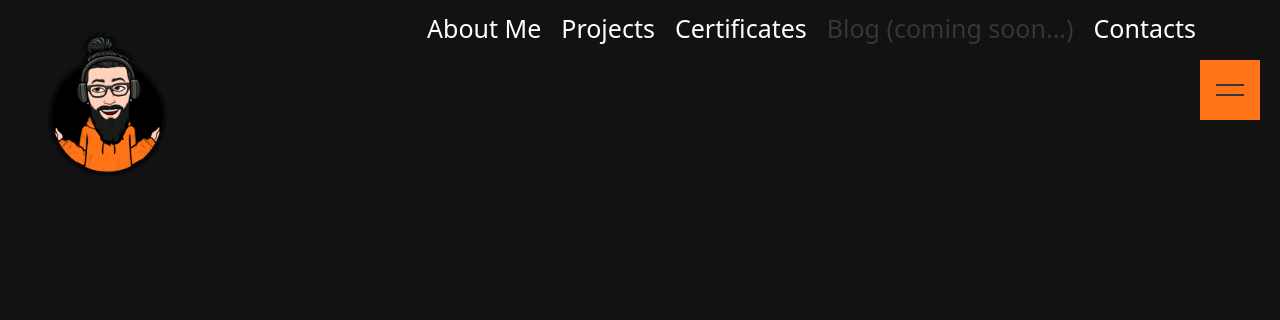
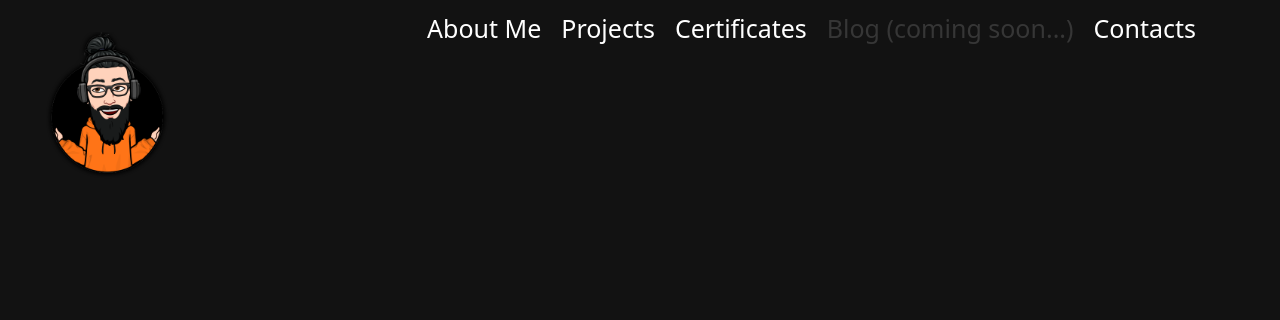
Before and after one commit to Rhokthar/CS50-Final-Project, a Python web app: template project/templates/layout.html in a window 1280 px wide. Shown: the top 320 px of the page. Run offline with Jinja, Linux system fonts and the light colour scheme; the template is opened without the code that fills it, so the values that code supplies are empty.

Commit message:
Toggle deleted: was for testing

```diff
--- a/project/static/style.css
+++ b/project/static/style.css
@@ -138,43 +138,6 @@ body {
     color: #ff7417;
 }
 
-#toggle {
-    position: fixed;
-    top: 60px;
-    right: 20px;
-    width: 60px;
-    height: 60px;
-    background: #ff7417;
-    cursor: pointer;
-    display: flex;
-    justify-content: center;
-    align-items: center;
-}
-#toggle::before {
-    content:"";
-    position: absolute;
-    width: 28px;
-    height: 2px;
-    background: #363636;
-    transform: translateY(-5px);
-    transition: 0.3s;
-}
-#toggle::after {
-    content:"";
-    position: absolute;
-    width: 28px;
-    height: 2px;
-    background: #363636;
-    transform: translateY(5px);
-    transition: 0.3s;
-}
-#toggle.active::before {
-    transform: translateY(0px) rotate(45deg);
-}
-#toggle.active::after {
-    transform: translateY(0px) rotate(-45deg);
-}
-
 /******************/
 /* Media changes */
 /****************/
--- a/project/templates/layout.html
+++ b/project/templates/layout.html
@@ -44,7 +44,6 @@
                 <a href="/projects" class="item">Projects</a>
                 <a href="/about-me" class="item">About Me</a>
             </div>
-            <div id="toggle"></div>
 
             <!-- Use any element to open the sidenav -->
             <div id="nav_img"></div>
@@ -75,11 +74,7 @@
                     sideNav.classList.toggle("active");
                 }
             </script>
-
-
-
         </div>
-
         {% block main %}{% endblock %}
     </body>
 </html>
```
